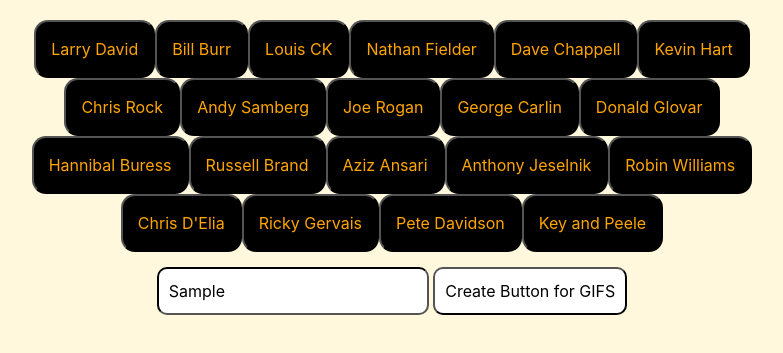
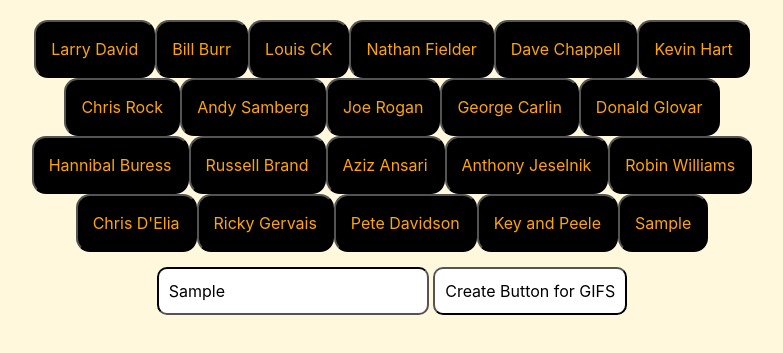
Before and after one commit to chruben94/animaciones, a plain HTML site: page index.html in a window 1280 px wide. Both pictures are taken after typing "Sample" into the empty fields and a click on the input "Create Button for GIFS". Shown: the part 101-454 px from the top of the page, without its empty margins (248-1031 px from the left). Drawn offline with nearby package versions, Linux system fonts and the light colour scheme.

Commit message:
got the create button input to work

```diff
--- a/assets/css/style.css
+++ b/assets/css/style.css
@@ -31,6 +31,7 @@ button {
     padding: 15px;
     border-radius: 14px;
     cursor: pointer;
+
 }
 
 #gifs-appear-here {
--- a/assets/javascript/animations.js
+++ b/assets/javascript/animations.js
@@ -63,7 +63,7 @@ $("#add-comedian").on("click", function (event) {
     event.preventDefault();
     var comedian = $("#gif-input").val().trim();
     comedians.push(comedian);
-    renderbuttons();
+    renderButtons();
 
 });
 
```
